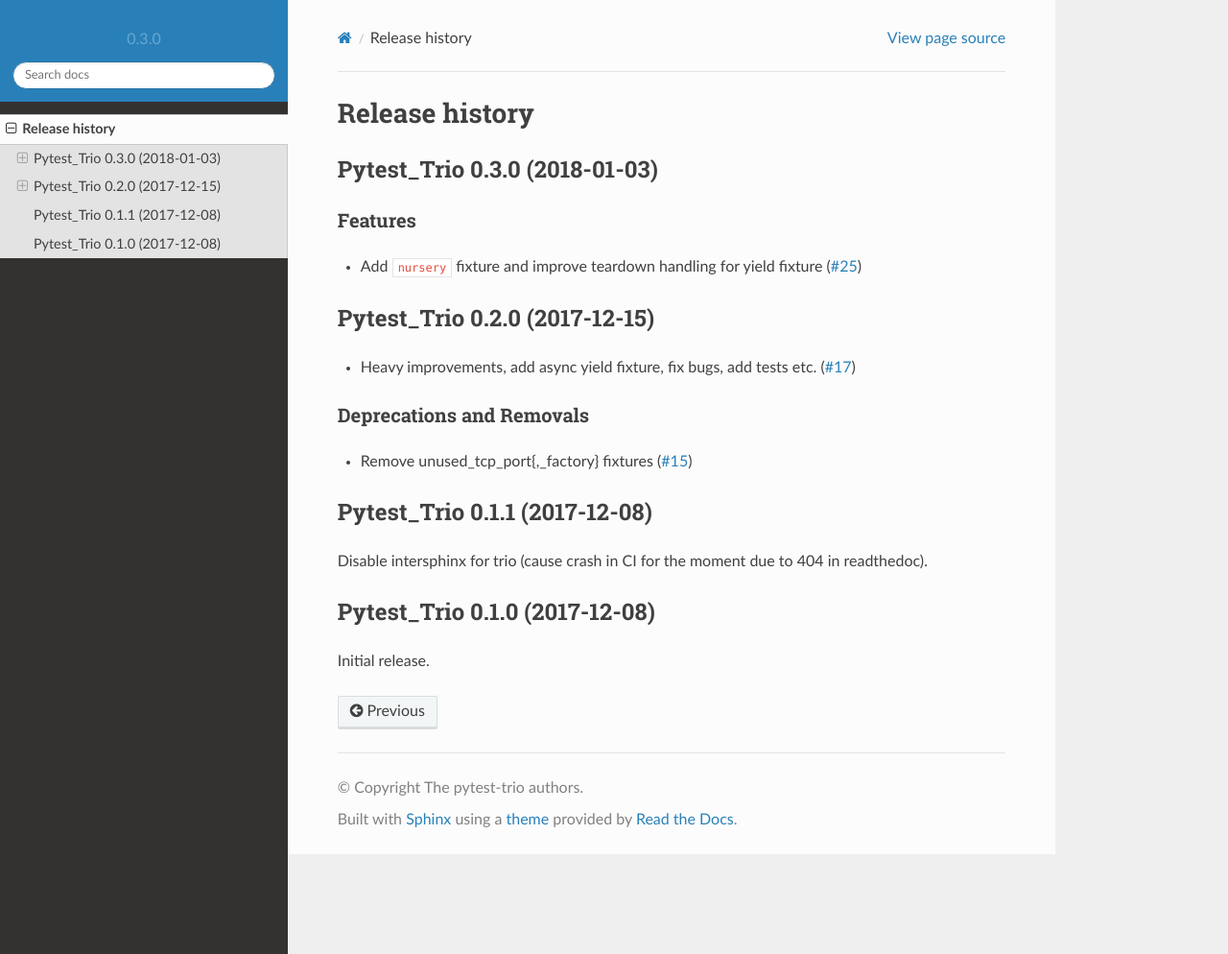
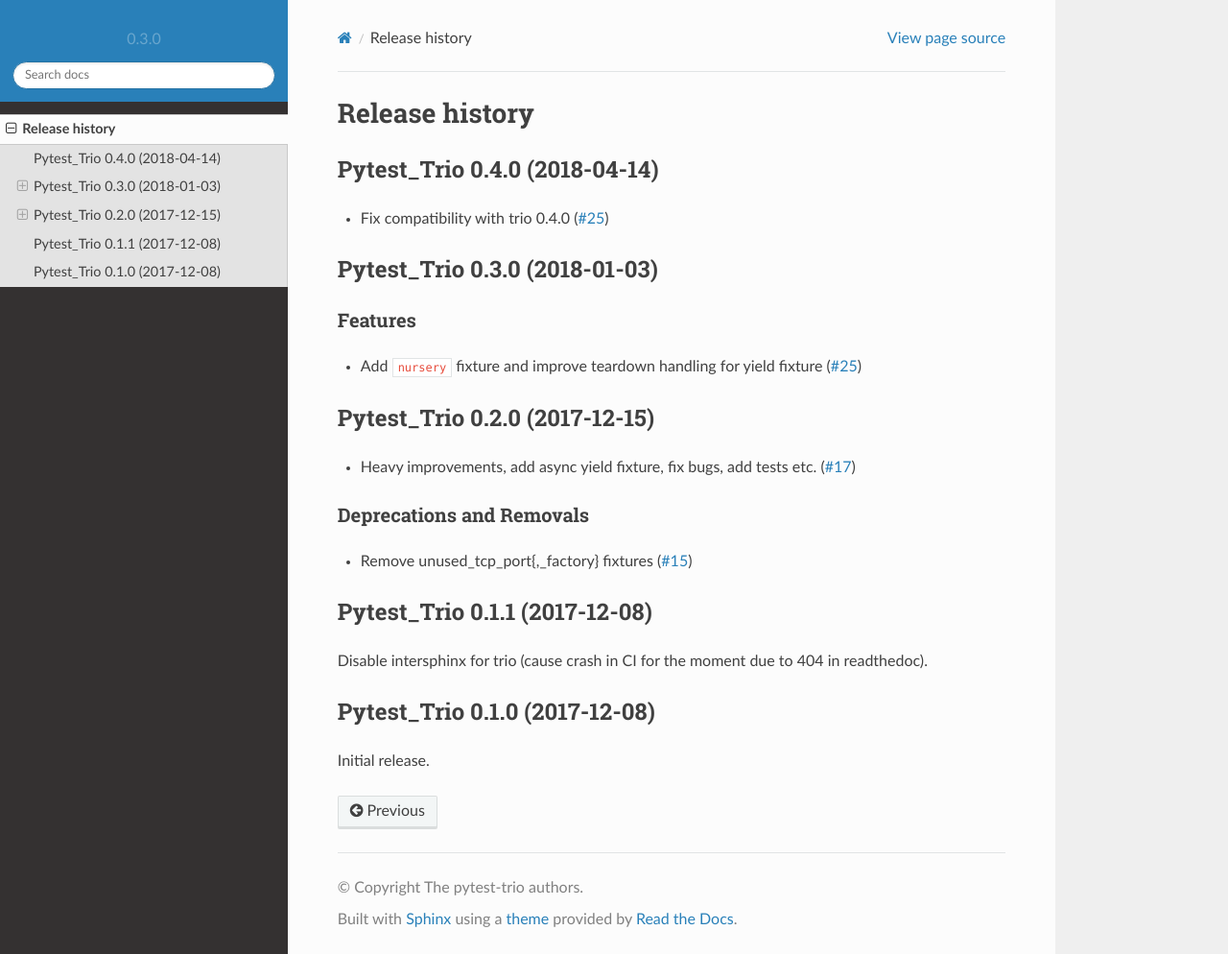
Before and after one commit to python-trio/pytest-trio, a Sphinx documentation site: the page built from docs/source/history.rst, in a window 1280 px wide and 994 px high. Shown: the whole window at 96% size. Built offline with Sphinx 7.4.7 and the Read the Docs theme 2.0.0, drawn with Linux system fonts in a browser that asks for light colours.

Commit message:
Bumpversion 0.3.0 -> 0.4.0

```diff
--- a/docs/source/history.rst
+++ b/docs/source/history.rst
@@ -4,6 +4,13 @@
 .. currentmodule:: pytest_trio
 
 .. towncrier release notes start
+
+Pytest_Trio 0.4.0 (2018-04-14)
+------------------------------
+
+- Fix compatibility with trio 0.4.0 (`#25
+  <https://github.com/python-trio/pytest-trio/pull/36>`__)
+
 
 Pytest_Trio 0.3.0 (2018-01-03)
 ------------------------------
```
